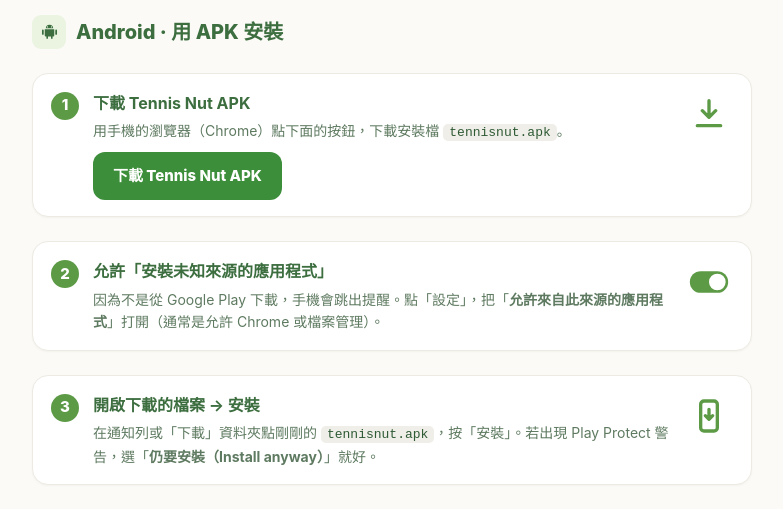
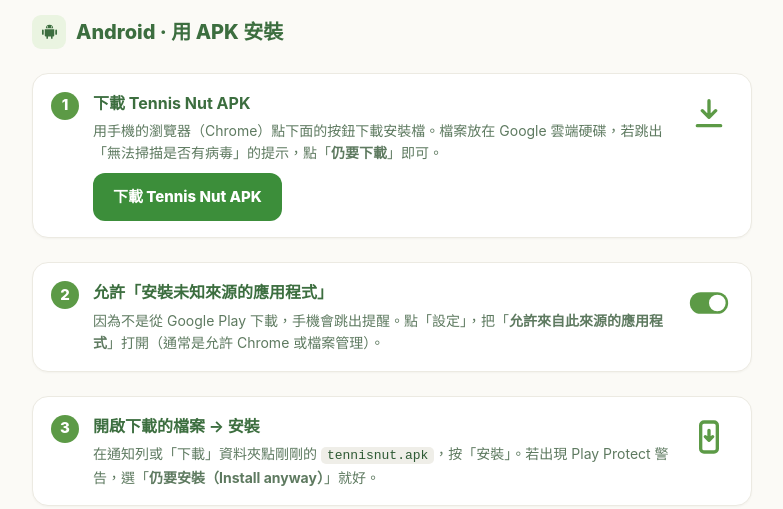
Before and after one commit to KXON-Tennis/tennection-web, a plain HTML site: page install.html in a window 1280 px wide. Shown: the part 1160-1669 px from the top of the page, without its empty margins (248-1031 px from the left). Drawn offline with Linux system fonts and the light colour scheme.

Commit message:
feat(web): wire real TestFlight invite + Google Drive APK download links

```diff
--- a/install.html
+++ b/install.html
@@ -67,7 +67,7 @@
           <div class="step-body">
             <h3>用 iPhone 打開測試邀請連結</h3>
             <p>點下面的按鈕開啟我們的測試邀請，它會自動跳到 TestFlight，按下「接受（Accept）」即可。</p>
-            <a class="dl-btn ios" href="#TESTFLIGHT_URL" target="_blank" rel="noopener">開啟 TestFlight 邀請</a>
+            <a class="dl-btn ios" href="https://testflight.apple.com/join/UG2pgEPB" target="_blank" rel="noopener">開啟 TestFlight 邀請</a>
             <p class="hint">還沒拿到邀請？先<a href="https://forms.gle/N7EKJ58FmvhVKQs69" target="_blank" rel="noopener">填表申請體驗資格</a>，我們會把你加進測試名單。</p>
           </div>
           <span class="step-art">
@@ -113,8 +113,8 @@
           <span class="step-no">1</span>
           <div class="step-body">
             <h3>下載 Tennis Nut APK</h3>
-            <p>用手機的瀏覽器（Chrome）點下面的按鈕，下載安裝檔 <code>tennisnut.apk</code>。</p>
-            <a class="dl-btn and" href="#APK_URL">下載 Tennis Nut APK</a>
+            <p>用手機的瀏覽器（Chrome）點下面的按鈕下載安裝檔。檔案放在 Google 雲端硬碟，若跳出「無法掃描是否有病毒」的提示，點「<b>仍要下載</b>」即可。</p>
+            <a class="dl-btn and" href="https://drive.google.com/uc?export=download&id=1V8iLKa_A_BOLFnnHL0_3y2zevbgeSj6A" target="_blank" rel="noopener">下載 Tennis Nut APK</a>
           </div>
           <span class="step-art">
             <svg viewBox="0 0 24 24" fill="none" stroke="currentColor" stroke-width="2" stroke-linecap="round" stroke-linejoin="round" aria-hidden="true"><path d="M12 4v10m0 0l-4-4m4 4l4-4"/><path d="M5 19h14"/></svg>
```
